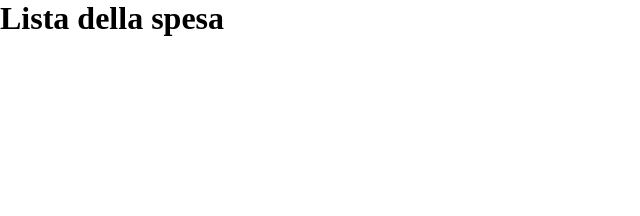
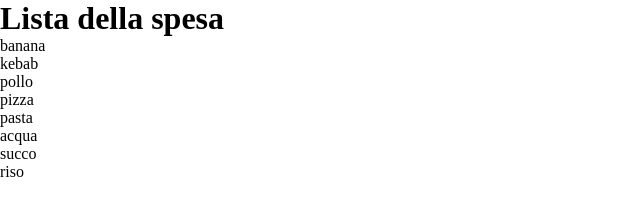
Before and after one commit to Luigi213/js-lista-spesa, a plain HTML site: page index.html in a window 1280 px wide. Shown: the whole page, without its empty margins (0-640 px from the left). Drawn offline with Linux system fonts and the light colour scheme.

Commit message:
completed

```diff
--- a/css/style.css
+++ b/css/style.css
@@ -6,5 +6,4 @@
 
 .lista{
     list-style-type: none;
-
 }
--- a/js/script.js
+++ b/js/script.js
@@ -1,5 +1,5 @@
-// Creare spesaArrey per la lista della spesa
-const spesaArrey = [
+// Creare spesaArray per la lista della spesa
+const spesaArray = [
     'banana',
     'kebab',
     'pollo',
@@ -9,3 +9,11 @@ const spesaArrey = [
     'succo',
     'riso'
 ];
+let container = document.querySelector('.lista');
+let i = 0;
+let list = '';
+while(i < spesaArray.length){
+    list += `<li>${spesaArray[i]}</li>`
+    container.innerHTML = list
+    i++;
+}
```
Also changed, not shown: index.html (+0 -1 lines).
